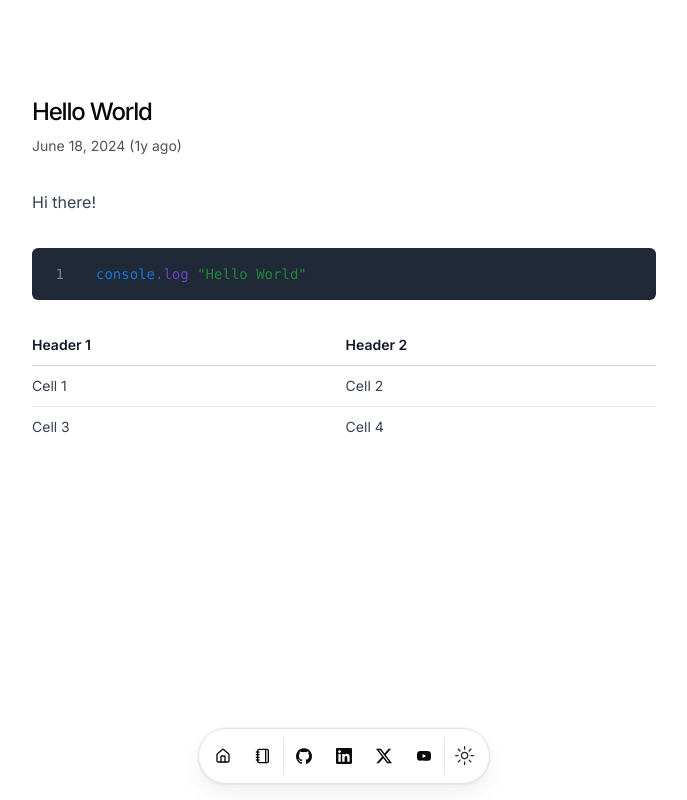
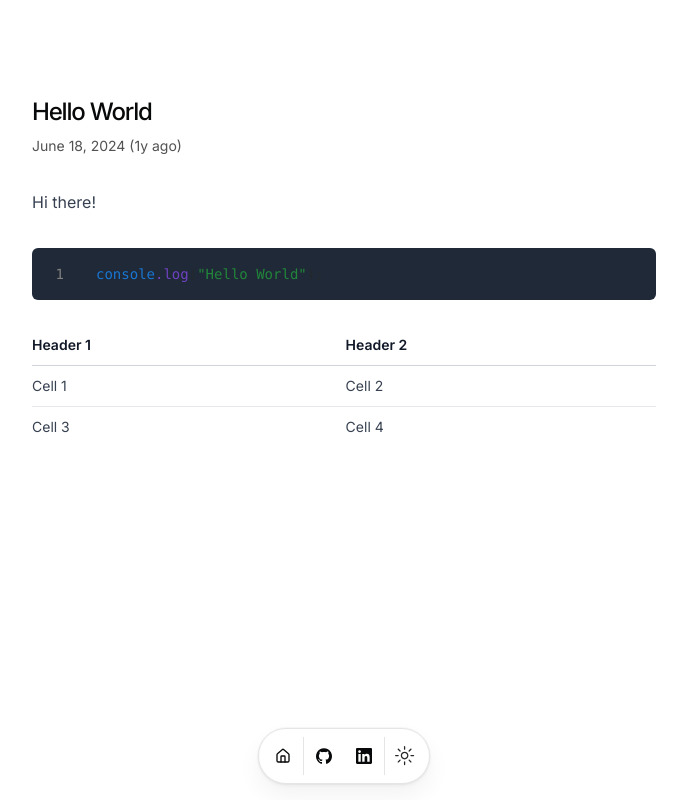
Before and after one commit to s-kenza/portfolio, a Next.js app: page /blog/hello-world in a window 1280 px wide. Shown: the whole page, without its empty margins (296-983 px from the left). Built offline with nearby package versions, Linux system fonts and the light colour scheme.

Commit message:
feat: :sparkles: add images

```diff
--- a/src/data/resume.tsx
+++ b/src/data/resume.tsx
@@ -26,8 +26,7 @@ export const DATA = {
     "C++",
   ],
   navbar: [
-    { href: "/", icon: HomeIcon, label: "Home" },
-    { href: "/blog", icon: NotebookIcon, label: "Blog" },
+    { href: "/", icon: HomeIcon, label: "Accueil" },
   ],
   contact: {
     email: "kenza.schuler@gmail.com",
@@ -45,19 +44,6 @@ export const DATA = {
         url: "https://www.linkedin.com/in/kenza-schuler-9aa4ab231/",
         icon: Icons.linkedin,
 
-        navbar: true,
-      },
-      X: {
-        name: "X",
-        url: "https://dub.sh/dillion-twitter",
-        icon: Icons.x,
-
-        navbar: true,
-      },
-      Youtube: {
-        name: "Youtube",
-        url: "https://dub.sh/dillion-youtube",
-        icon: Icons.youtube,
         navbar: true,
       },
       email: {
@@ -187,13 +173,11 @@ export const DATA = {
       links: [
         {
           type: "Website",
-          href: "https://chatcollect.com",
+          href: "https://kenza-schuler-vercel.app",
           icon: <Icons.globe className="size-3" />,
         },
       ],
-      image: "",
-      video:
-        "https://pub-83c5db439b40468498f97946200806f7.r2.dev/chat-collect.mp4",
+      image: "/portfolio.png",
     },
     {
       title: "CRM Axignis",
```
Also changed, not shown: public/portfolio.png (added), 1 other file (tests, documents, lock files or other folders).
